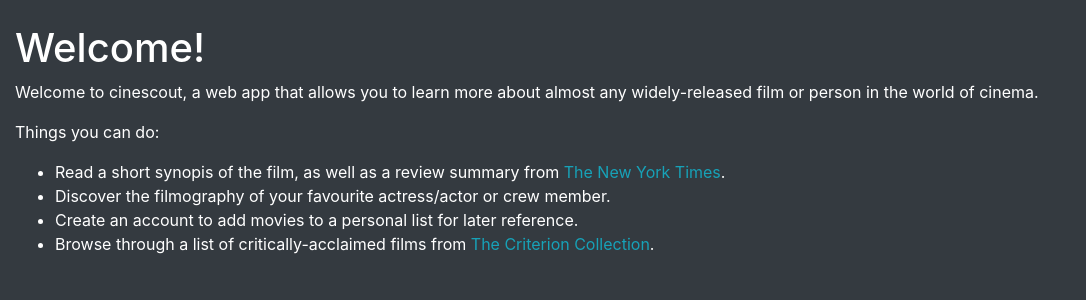
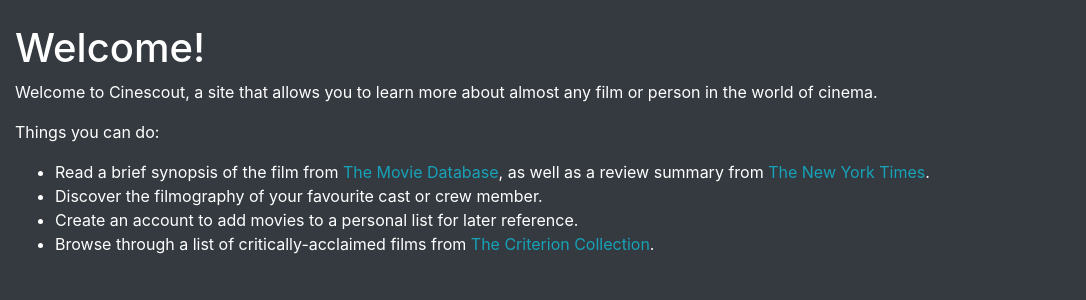
Before and after one commit to dunnesquared/cinescout, a Flask app: page / in a window 1280 px wide. Shown: the part 57-357 px from the top of the page, without its empty margins (0-1086 px from the left). Run offline with Flask 2, Linux system fonts and the light colour scheme; some libraries are stand-ins or nearby versions.

Commit message:
Improve look and edit text of homepage

```diff
--- a/cinescout/templates/index.html
+++ b/cinescout/templates/index.html
@@ -3,18 +3,18 @@
 {% block body %}
   <h1>Welcome!</h1>
   <p>
-    Welcome to cinescout, a web app that allows you to learn more about almost
-    any widely-released film or person in the world of cinema.
+    Welcome to Cinescout, a site that allows you to learn more about almost
+    any film or person in the world of cinema.
   </p>
 
   <p>Things you can do:</p>
   <ul>
     <li>
-      Read a short synopis of the film, as well as a review summary from
+      Read a brief synopsis of the film from
+      <a href="https://www.themoviedb.org/", target="_blank" class="text-info">The Movie Database</a>, as well as a review summary from
       <a href="https://nytimes.com" target="_blank" class="text-info">The New York Times</a>.
     </li>
-    <li>Discover the filmography of your favourite actress/actor
-       or crew member.
+    <li>Discover the filmography of your favourite cast or crew member.
     </li>
     <li>Create an account to add movies to a personal list for later reference.</li>
     <li>Browse through a list of critically-acclaimed films from
```
